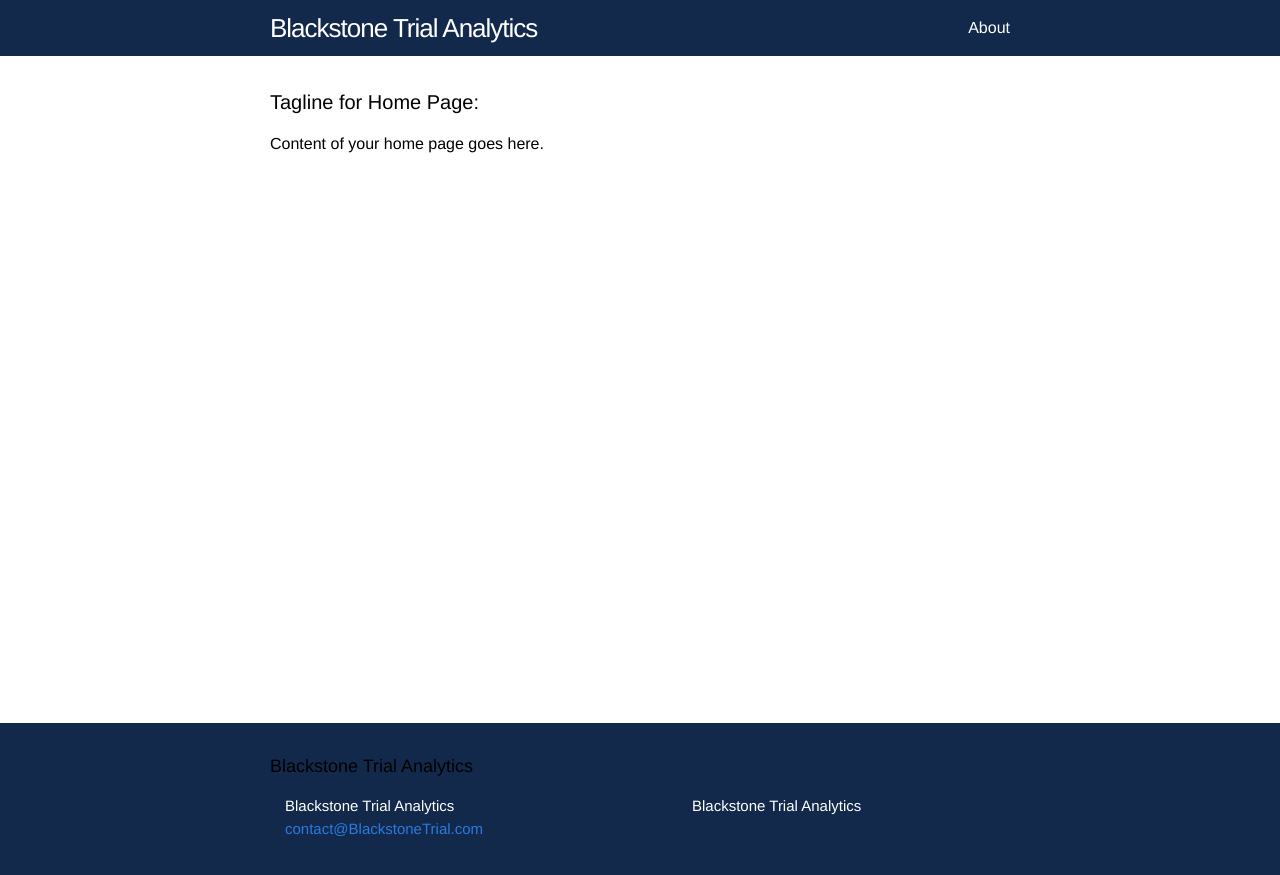
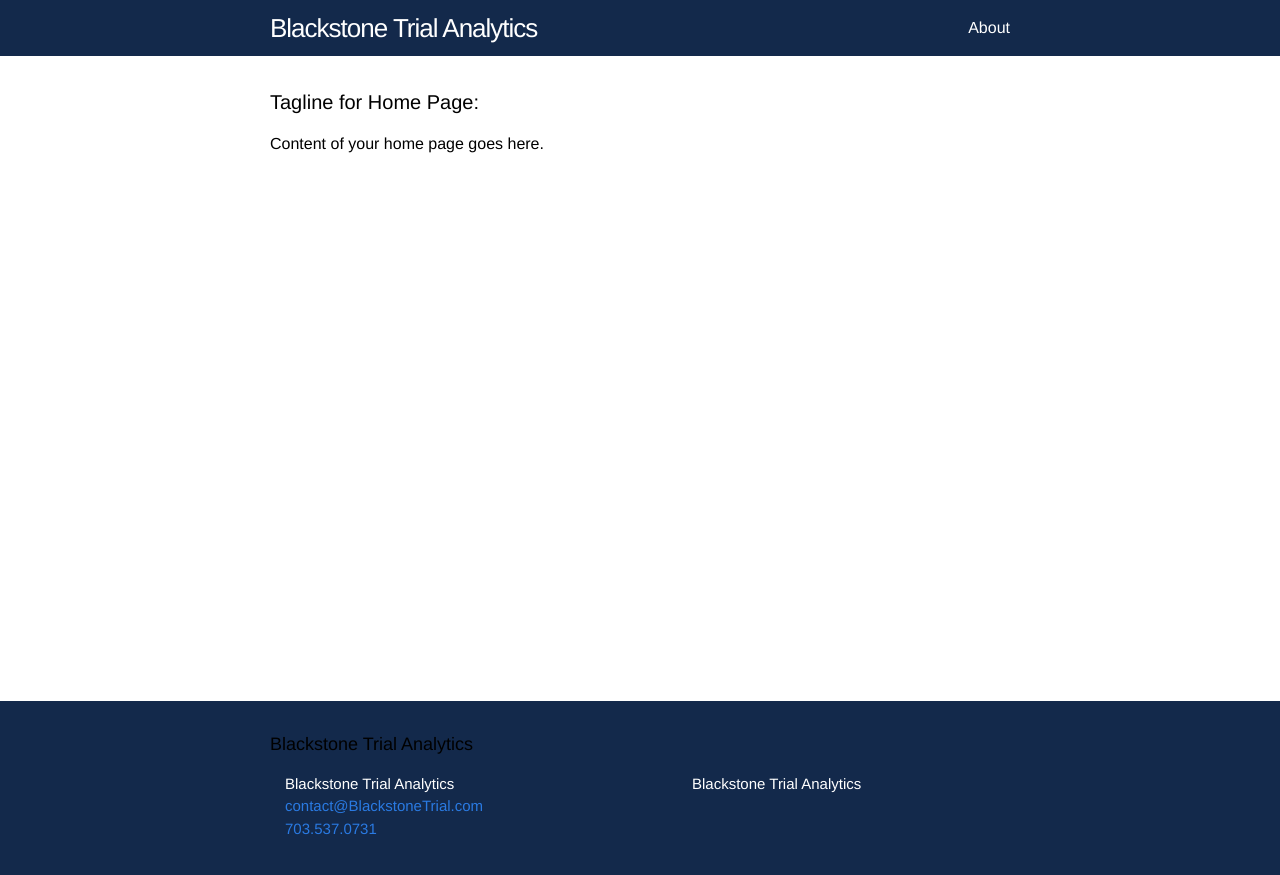
Before and after one commit to BlackstoneTrialAnalytics/BlackstoneTrialAnalytics.github.io, a Jekyll site: the page built from index.html, in a window 1280 px wide. Shown: the top 875 px of the page. Built offline with Jekyll 4.4.1, drawn with Linux system fonts in a browser that asks for light colours.

```diff
--- a/_includes/footer.html
+++ b/_includes/footer.html
@@ -9,6 +9,7 @@
         <ul class="contact-list">
           <li>{{ site.title }}</li>
           <li><a href="mailto:{{ site.email }}">{{ site.email }}</a></li>
+          <li><a href="tel:{{ site.phone }}">{{site.phone}}</a></li>
         </ul>
       </div>
 
```
